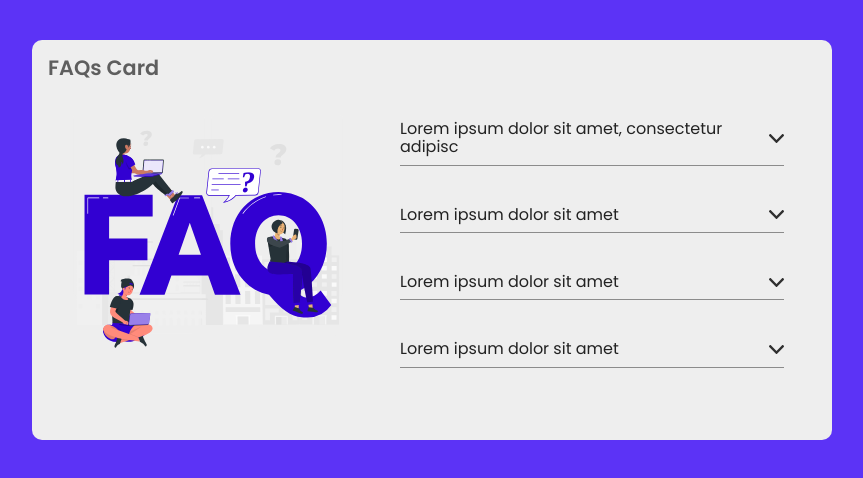
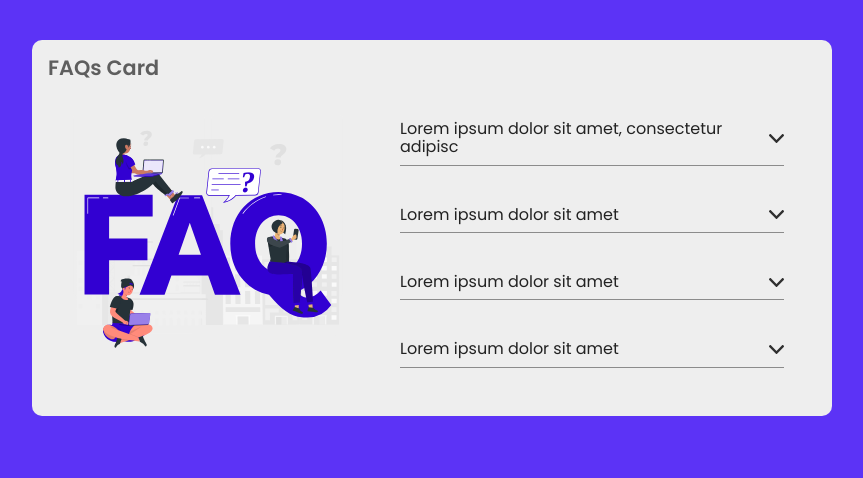
Before and after one commit to mrLuisFer/svelte-faq-accordion, a Svelte app: page / in a window 1280 px wide. Shown: the top 478 px of the page, without its empty margins (208-1071 px from the left). Built offline with nearby package versions, Linux system fonts and the light colour scheme.

Commit message:
fix: some details and styles

```diff
--- a/src/components/Card/CardText/CardText.svelte
+++ b/src/components/Card/CardText/CardText.svelte
@@ -3,7 +3,6 @@ import CardTextItem from './CardTextItem.svelte'
 import { cardTextItems } from './cardTextItems'
 </script>
 
-<section>
 <div class="card-text-container">
   {#each cardTextItems as textItems}
     <CardTextItem
@@ -11,7 +10,6 @@ import { cardTextItems } from './cardTextItems'
       textToShow="{textItems.textToShow}" />
   {/each}
 </div>
-</section>
 
 <style type="text/scss" lang="scss">
 .card-text-container {
--- a/src/components/Card/CardText/CardTextItem.svelte
+++ b/src/components/Card/CardText/CardTextItem.svelte
@@ -1,5 +1,6 @@
 <script>
 import CardToShowText from './CardToShowText/index.svelte'
+
 export let title
 export let textToShow
 
@@ -7,7 +8,6 @@ let active = false
 
 const handleShowText = () => {
   active = !active
-  console.log(active)
 }
 </script>
 
@@ -66,6 +66,7 @@ const handleShowText = () => {
   }
 }
 .showText {
+  display: block;
   transition: var(--transition);
   transform: rotate(180deg);
 }
--- a/src/components/Card/CardText/CardToShowText/index.svelte
+++ b/src/components/Card/CardText/CardToShowText/index.svelte
@@ -3,13 +3,11 @@ export let active
 export let textToShow
 </script>
 
-<div>
-  {#if active}
-    <p class="card-text-hidden {active && 'slide-bottom-text'}">
-      {textToShow}
-    </p>
-  {/if}
-</div>
+{#if active}
+  <p class="card-text-hidden {active && 'slide-bottom-text'}">
+    {textToShow}
+  </p>
+{/if}
 
 <style type="text/scss" lang="scss">
 .card-text-hidden {
@@ -63,4 +61,8 @@ export let textToShow
     forwards;
   animation: slide-bottom 0.3s cubic-bezier(0.25, 0.46, 0.45, 0.94) forwards;
 }
+
+.hidden {
+  display: none;
+}
 </style>
--- a/src/components/Card/CardText/cardTextItems.js
+++ b/src/components/Card/CardText/cardTextItems.js
@@ -1,22 +1,29 @@
 export const cardTextItems = [
   {
+    id: 0,
     title: 'Lorem ipsum dolor sit amet, consectetur adipisc',
     textToShow:
       'Lorem ipsum dolor sit amet, consectetur adipiscLorem ipsum dolor sit amet, consectetur adipisc'
   },
   {
+    id: 1,
     title: 'Lorem ipsum dolor sit amet',
     textToShow:
-      'Lorem ipsum dolor sit amet, consectetur adipiscLorem ipsum dolor sit amet, consectetur adipisc'
+      'Lorem ipsum dolor sit amet, consectetur adipiscLorem ipsum dolor sit amet, consectetur adipisc',
+    active: false
   },
   {
+    id: 2,
     title: 'Lorem ipsum dolor sit amet',
     textToShow:
-      'Lorem ipsum dolor sit amet, consectetur adipiscLorem ipsum dolor sit amet, consectetur adipisc'
+      'Lorem ipsum dolor sit amet, consectetur adipiscLorem ipsum dolor sit amet, consectetur adipisc',
+    active: false
   },
   {
+    id: 3,
     title: 'Lorem ipsum dolor sit amet',
     textToShow:
-      'Lorem ipsum dolor sit amet, consectetur adipiscLorem ipsum dolor sit amet, consectetur adipisc'
+      'Lorem ipsum dolor sit amet, consectetur adipiscLorem ipsum dolor sit amet, consectetur adipisc',
+    active: false
   }
 ]
--- a/src/components/Card/index.svelte
+++ b/src/components/Card/index.svelte
@@ -19,9 +19,9 @@ import CardText from './CardText/CardText.svelte'
   background: #eee;
   border-radius: 10px;
   padding: 1rem;
+  height: auto;
 
   @media (min-width: 850px) {
-    height: 400px;
     max-width: 800px;
   }
 
```
Lines whose indentation alone changed are shown as unchanged.
